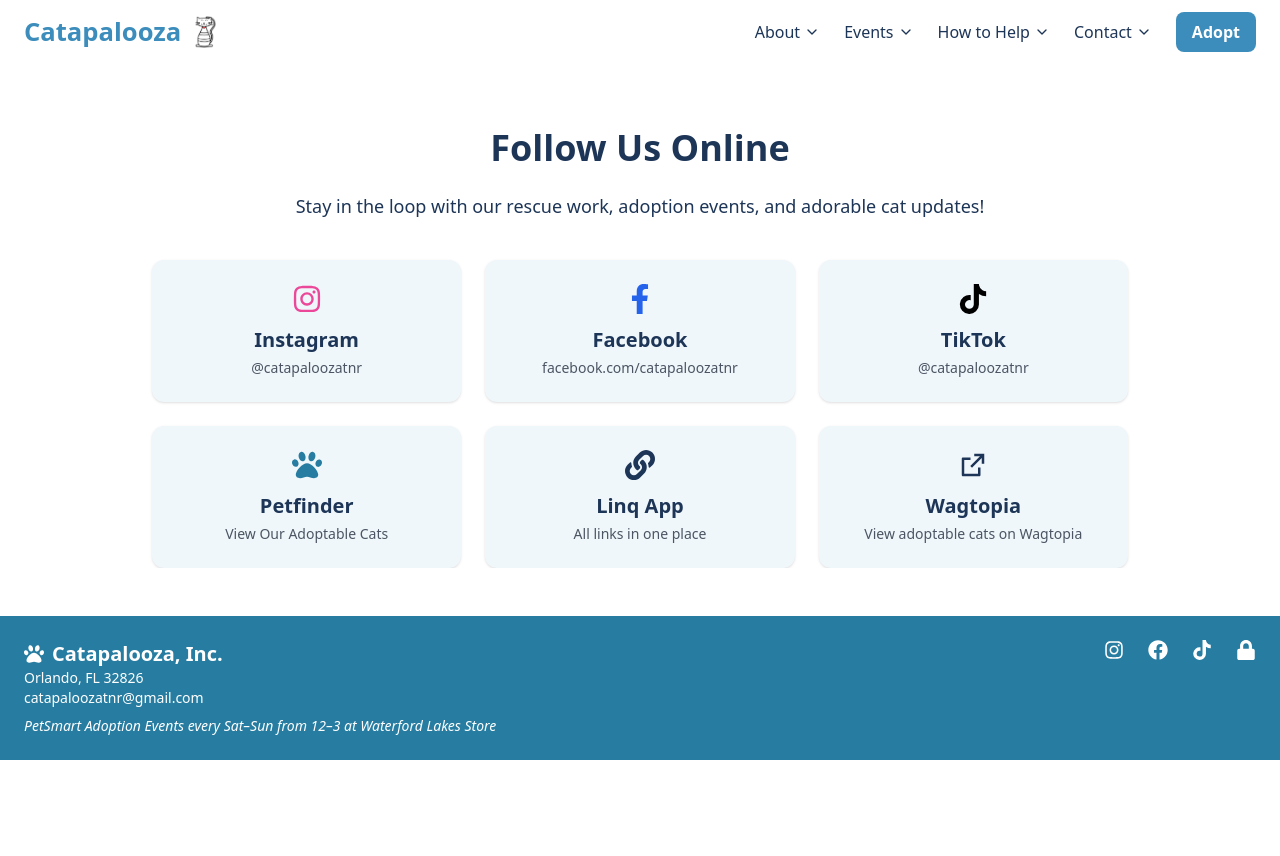
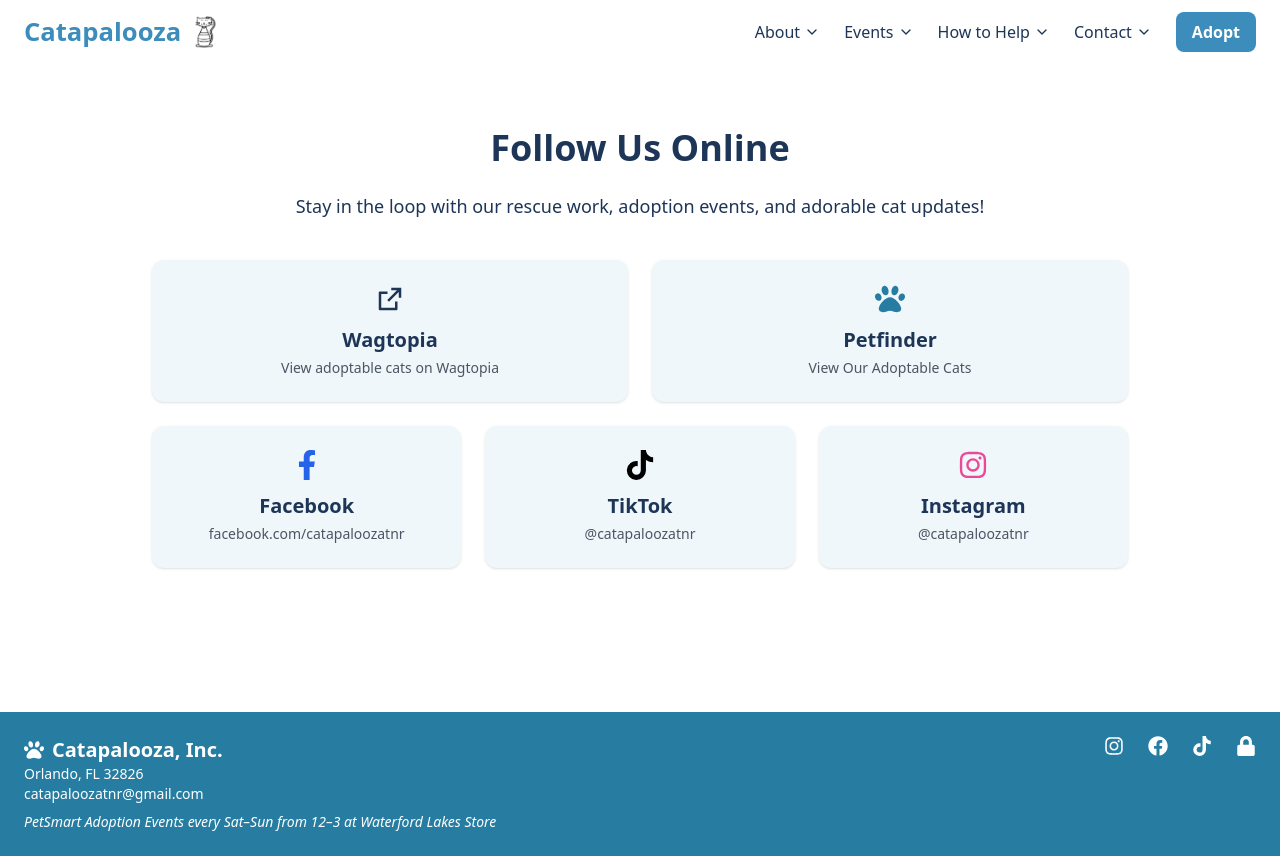
Before and after one commit to nicourrea/catapalooza-site, a React (Vite) app: page /contact/social in a window 1280 px wide. Before the commit the page ends 800 px from the top, so only its background shows below. Built offline with nearby package versions, Linux system fonts and the light colour scheme.

Commit message:
added fixes including: changes to about section. Changes to zipcodes in aresweserve. Changes to Socialmedia removing linq app and making it 2:3. Changes too Our Mission adding more TNR information

```diff
--- a/src/components/AreasWeServe.jsx
+++ b/src/components/AreasWeServe.jsx
@@ -7,8 +7,8 @@
   { zip: '32826', area: 'Bonneville' },
   { zip: '32820', area: 'Bithlo' },
   { zip: '32833', area: 'Christmas' },
-  { zip: '32825', area: 'Fairways' },
-  { zip: '32825', area: 'Deerwood' },
+  { zip: '32826', area: 'Fairways' },
+  { zip: '32828', area: 'Deerwood' },
 ];
 
 const AreasWeServe = () => {
--- a/src/components/EmailUs.jsx
+++ b/src/components/EmailUs.jsx
@@ -14,7 +14,6 @@
             We’d love to hear from you!
           </p>
 
-          {/* ✅ Fixed centering on mobile */}
           <div className="flex justify-center mt-6">
             <a
               href="mailto:catapaloozatnr@gmail.com"
@@ -40,11 +39,26 @@
         <div className="text-left space-y-4 text-base text-[#1D3557]">
           <div className="flex items-start gap-2">
             <FaClock className="mt-1 text-[#277DA1]" />
-            <p><strong>Adoption Hours:</strong> Every Saturday and Sunday, 12–3 PM</p>
+            <div>
+              <p><strong>Adoption Hours:</strong> Every Saturday and Sunday, 12–3 PM</p>
+              <p className="text-sm text-gray-600 mt-1 italic">
+                *Adoption days do not take place on holidays.
+              </p>
+            </div>
           </div>
           <div className="flex items-start gap-2">
             <FaMapMarkerAlt className="mt-1 text-[#277DA1]" />
-            <p><strong>Location:</strong> Waterford Lakes PetSmart, Orlando, FL 32826</p>
+            <p>
+              <strong>Location:</strong> Waterford Lakes PetSmart,<br />
+              <a
+                href="https://maps.apple.com/?q=731+N+Alafaya+Trail,+Orlando,+FL+32828"
+                target="_blank"
+                rel="noopener noreferrer"
+                className="text-[#277DA1] underline hover:text-[#1D3557]"
+              >
+                731 N Alafaya Trail, Orlando, FL 32828
+              </a>
+            </p>
           </div>
           <div className="mt-3 text-center text-sm">
             Want to stay updated? Check out our social media pages and say hello!
--- a/src/components/Home.jsx
+++ b/src/components/Home.jsx
@@ -243,22 +243,23 @@
         About Catapalooza
       </h2>
       <p className="text-gray-700 text-lg mb-4">
-        Catapalooza is a passionate nonprofit organization committed to rescuing, fostering, and rehoming stray and abandoned cats.
-        We believe every feline deserves a second chance at a loving life.
-      </p>
-      <p className="text-gray-700 text-lg mb-4">
-        Through dedicated volunteers and community outreach, we provide safe havens for cats in need, offer foster care services,
-        promote responsible pet ownership, and help match cats with their perfect forever families.
-      </p>
+  Catapalooza is a passionate nonprofit organization committed to rescuing, fostering, and rehoming stray and abandoned cats. We believe every feline deserves a second chance at a loving life.
+</p>
+<p className="text-gray-700 text-lg mb-4">
+  Through dedicated volunteers and community outreach, we provide safe havens for cats in need, offer foster care services, promote responsible pet ownership, and help match cats with their perfect forever families.
+</p>
+<p className="text-gray-700 text-lg text mb-4">
+  In addition to our adoption program, we run a Trap, Neuter, and Return (TNR) initiative, which helps reduce overpopulation and supports the community by providing resources like low-cost vet services.
+</p>
     </div>
 
     {/* Image Section */}
-    <div className="md:w-1/2 flex flex-col items-center relative group">
-      <Link to="/about" className="flex flex-col items-center">
+      <div className="md:w-1/2 flex flex-col justify-center items-center relative group">
+        <Link to="/about" className="flex flex-col items-center">
         <img
           src={CatLogo}
           alt="Catapalooza Logo"
-          className="w-72 h-72 object-contain transition-transform duration-300 group-hover:scale-105"
+            className="w-80 h-80 md:w-96 md:h-96 object-contain transition-transform duration-300 group-hover:scale-105"
         />
         <motion.p
           className="mt-2 text-[#3C8DBC] font-bold text-base opacity-0 group-hover:opacity-100 transition-opacity duration-300"
@@ -304,7 +305,7 @@
       }}
     >
       <h3 className="text-4xl font-bold">2,000+</h3>
-      <p className="text-lg mt-1">Cats Rehomed</p>
+      <p className="text-lg mt-1">Cats Adopted</p>
     </motion.div>
 
     <motion.div
@@ -347,7 +348,7 @@
       <div className="w-52 h-52 rounded-full overflow-hidden shadow-xl hover:scale-105 transition duration-300">
         <img src={Neuter} alt="Neuter" className="object-cover w-full h-full" />
       </div>
-      <h3 className="text-2xl font-bold mt-6 mb-2">Neuter</h3>
+      <h3 className="text-2xl font-bold mt-6 mb-2">Neuter & Vaccinate</h3>
       <p className="text-base max-w-sm">
         Cats are spayed or neutered, vaccinated, and treated before returning home.
       </p>
--- a/src/components/OurMission.jsx
+++ b/src/components/OurMission.jsx
@@ -1,5 +1,5 @@
 import React from 'react';
-import { FaHandHoldingHeart, FaHeartbeat, FaChalkboardTeacher, FaRecycle } from 'react-icons/fa'; // Importing relevant icons
+import { FaHandHoldingHeart, FaHeartbeat, FaChalkboardTeacher, FaRecycle } from 'react-icons/fa';
 
 const OurMission = () => {
   return (
@@ -9,15 +9,15 @@
       </h1>
 
       <p className="mb-6 text-lg leading-relaxed">
-        At Catapalooza, our mission is to ensure that every cat we rescue finds its forever home in a safe and loving environment. We are committed to addressing the growing population of homeless cats in East Orlando through strategic efforts that involve rescue, medical care, and proactive community education.
+        At Catapalooza, our mission is to ensure that every cat we rescue finds its forever home in a safe and loving environment. We are committed to addressing the growing population of homeless cats in East Orlando through strategic efforts that involve rescue, medical care, proactive community education, and access to resources like low-cost veterinary services.
       </p>
 
       <p className="mb-6 text-lg leading-relaxed">
-        Our mission extends beyond just finding homes. We believe in creating sustainable change by addressing the root causes of overpopulation. Through our <strong className="text-[#277DA1]">Trap-Neuter-Release (TNR)</strong> program, we focus on managing the feral cat population to ensure healthier lives for outdoor cats while reducing the spread of diseases and preventing further breeding.
+        Our mission extends beyond just finding homes. We believe in creating sustainable change by addressing the root causes of overpopulation. Through our <strong className="text-[#277DA1]">Trap-Neuter-Return (TNR)</strong> program, we focus on managing the feral cat population to ensure healthier lives for outdoor cats while reducing the spread of diseases, preventing further breeding, and supporting the community with affordable vet care options.
       </p>
 
       <p className="mb-6 text-lg leading-relaxed">
-        We also strive to raise awareness about the importance of spaying and neutering, as well as responsible pet ownership. By educating the public, we aim to foster a culture of compassion where the lives of cats and all animals are valued, and the act of adoption becomes a first choice for families.
+        We also strive to raise awareness about the importance of spaying and neutering, as well as responsible pet ownership. By educating the public and offering services like low-cost spay/neuter programs, we aim to foster a culture of compassion where the lives of cats and all animals are valued, and the act of adoption becomes a first choice for families.
       </p>
 
       <h2 className="text-2xl font-bold mt-10 mb-4 text-[#277DA1]">Our Goals</h2>
@@ -70,7 +70,7 @@
             </h3>
           </div>
           <p className="text-sm text-center text-[#555]">
-            Our active TNR initiative helps address the root causes of overpopulation by managing the local feral cat communities.
+            Our active TNR initiative helps address the root causes of overpopulation by managing local feral cat colonies and supporting the community with low-cost vet services.
           </p>
         </div>
       </div>
--- a/src/components/SocialMedia.jsx
+++ b/src/components/SocialMedia.jsx
@@ -1,63 +1,61 @@
-// src/components/SocialMedia.jsx
 import React from 'react';
-import { FaInstagram, FaFacebookF, FaTiktok, FaPaw, FaLink } from 'react-icons/fa';
+import { FaInstagram, FaFacebookF, FaTiktok, FaPaw } from 'react-icons/fa';
 import { RiExternalLinkLine } from 'react-icons/ri';
 
 const SocialMedia = () => {
   const links = [
     {
-      name: 'Instagram',
-      url: 'https://www.instagram.com/catapaloozatnr',
-      icon: <FaInstagram className="text-pink-500 text-3xl" />,
-      handle: '@catapaloozatnr',
+      name: 'Wagtopia',
+      url: 'https://www.wagtopia.com/search/org?id=1538306&page=1&sort=default&name=Catapalooza,+Inc',
+      icon: <RiExternalLinkLine className="text-[#1D3557] text-3xl" />,
+      handle: 'View adoptable cats on Wagtopia',
+      className: 'col-span-3',
+    },
+    {
+      name: 'Petfinder',
+      url: 'https://www.petfinder.com/member/us/fl/orlando/catapalooza-inc-fl1522/',
+      icon: <FaPaw className="text-[#277DA1] text-3xl" />,
+      handle: 'View Our Adoptable Cats',
+      className: 'col-span-3',
     },
     {
       name: 'Facebook',
       url: 'https://www.facebook.com/catapaloozatnr/',
       icon: <FaFacebookF className="text-blue-600 text-3xl" />,
       handle: 'facebook.com/catapaloozatnr',
+      className: 'col-span-2',
     },
     {
       name: 'TikTok',
       url: 'https://www.tiktok.com/@catapaloozatnr',
       icon: <FaTiktok className="text-black text-3xl" />,
       handle: '@catapaloozatnr',
+      className: 'col-span-2',
     },
     {
-      name: 'Petfinder',
-      url: 'https://www.petfinder.com/member/us/fl/orlando/catapalooza-inc-fl1522/',
-      icon: <FaPaw className="text-[#277DA1] text-3xl" />,
-      handle: 'View Our Adoptable Cats',
-    },
-    {
-      name: 'Linq App',
-      url: 'https://linqapp.com/catapaloozaTNR',
-      icon: <FaLink className="text-[#1D3557] text-3xl" />,
-      handle: 'All links in one place',
-    },
-    {
-      name: 'Wagtopia',
-      url: 'https://www.wagtopia.com/search/org?id=1538306&page=1&sort=default&name=Catapalooza,+Inc',
-      icon: <RiExternalLinkLine className="text-[#1D3557] text-3xl" />,
-      handle: 'View adoptable cats on Wagtopia',
+      name: 'Instagram',
+      url: 'https://www.instagram.com/catapaloozatnr',
+      icon: <FaInstagram className="text-pink-500 text-3xl" />,
+      handle: '@catapaloozatnr',
+      className: 'col-span-2',
     },
   ];
 
   return (
-    <div className="max-w-5xl mx-auto pt-32 px-6 text-[#1D3557]">
+    <div className="max-w-5xl mx-auto pt-32 pb-24 px-6 text-[#1D3557] relative overflow-visible">
       <h1 className="text-4xl font-bold mb-6 text-center">Follow Us Online</h1>
       <p className="text-lg mb-10 text-center text-[#1D3557]">
         Stay in the loop with our rescue work, adoption events, and adorable cat updates!
       </p>
 
-      <div className="grid gap-6 md:grid-cols-2 lg:grid-cols-3 text-center">
-        {links.map(({ name, url, icon, handle }) => (
+      <div className="grid grid-cols-6 gap-6 text-center overflow-visible">
+        {links.map(({ name, url, icon, handle, className }) => (
           <a
             key={name}
             href={url}
             target="_blank"
             rel="noopener noreferrer"
-            className="bg-[#f0f7fb] rounded-xl shadow hover:shadow-lg transition p-6 flex flex-col items-center justify-center"
+            className={`bg-[#f0f7fb] rounded-xl shadow transition-shadow duration-300 hover:shadow-lg p-6 flex flex-col items-center justify-center ${className}`}
           >
             {icon}
             <h2 className="text-xl font-semibold mt-3 mb-1 text-[#1D3557]">{name}</h2>
```
